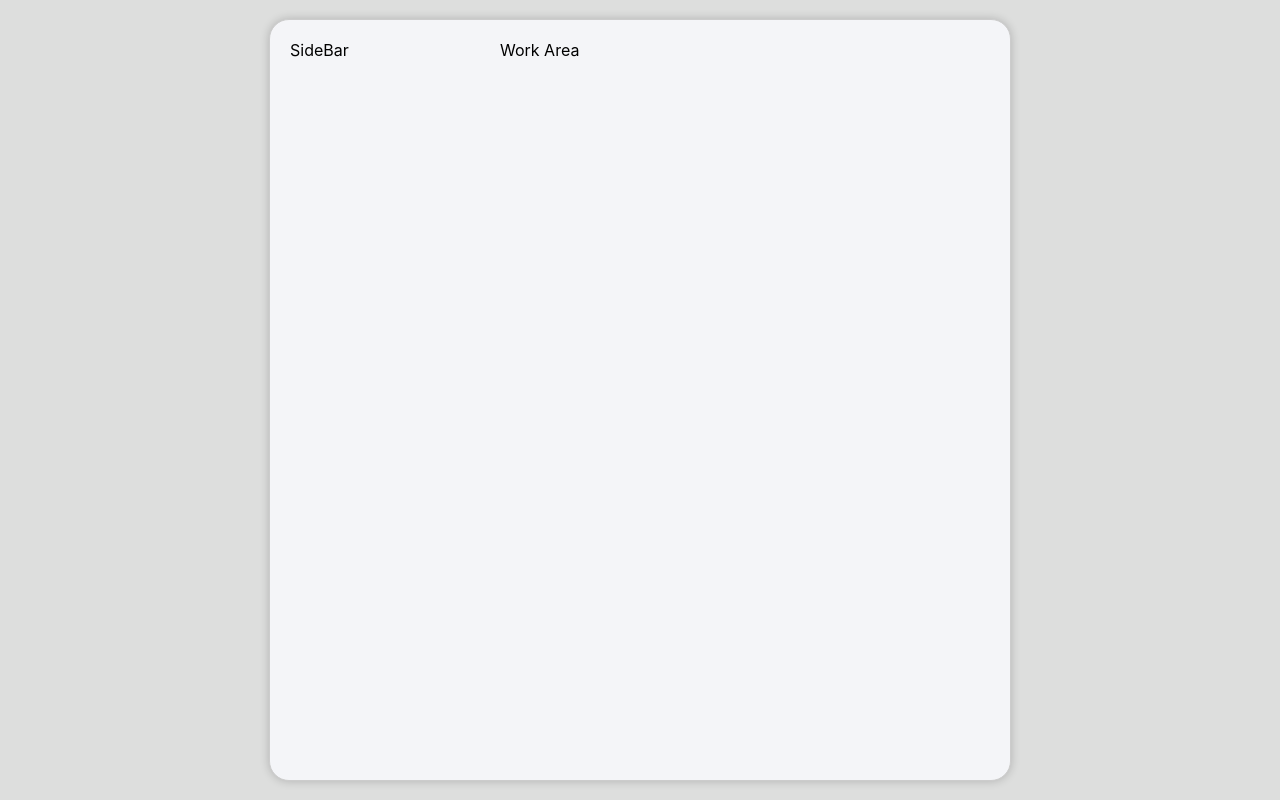
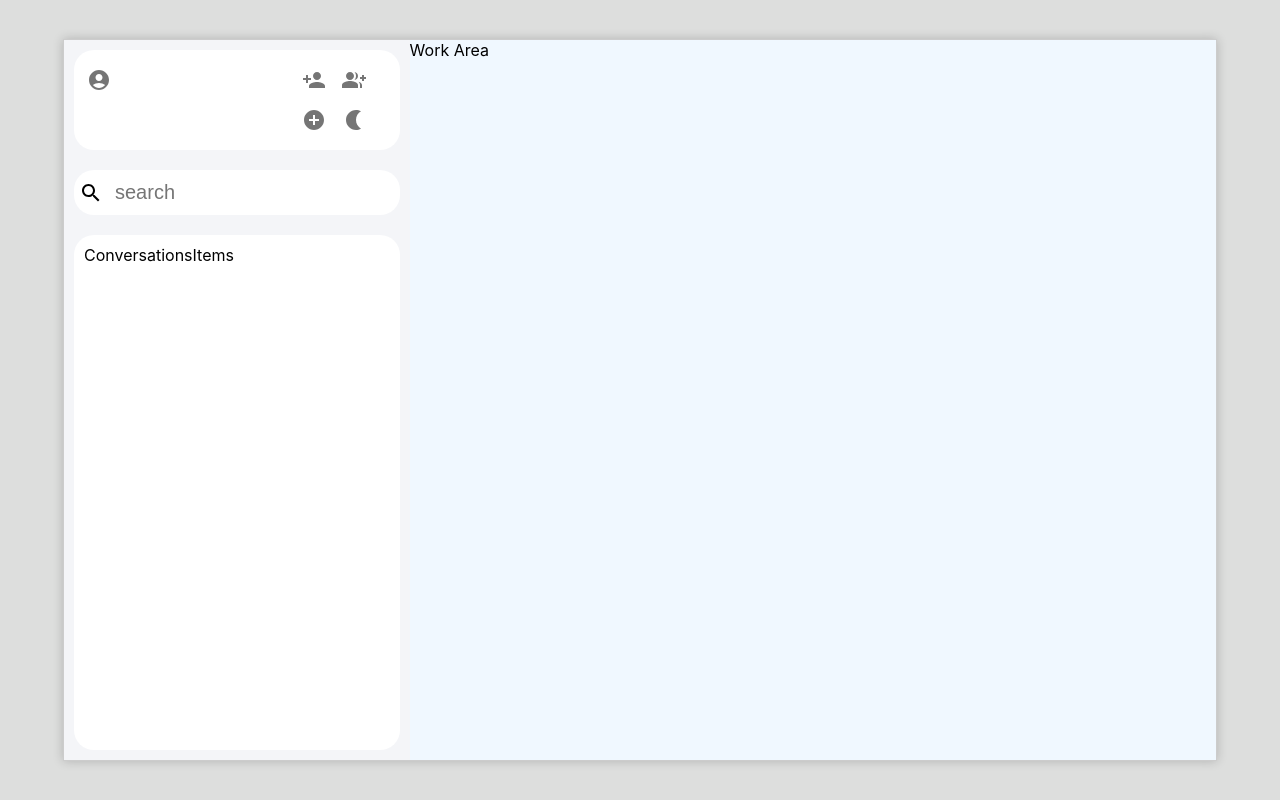
Before and after one commit to codewithgaurav-tech/Mern_chat_app, a React (Create React App) app in the folder chat-app/: page / in a window 1280 px wide. Built offline with nearby package versions, Linux system fonts and the light colour scheme; the HTML template or start-up script is replaced by a standard one.

Commit message:
sidebar ui done

```diff
--- a/chat-app/src/Components/Sidebar.js
+++ b/chat-app/src/Components/Sidebar.js
@@ -1,7 +1,47 @@
-import React from 'react'
-import "./myStyle.css"
+import React from "react";
+import "./myStyle.css";
+import AccountCircleIcon from "@mui/icons-material/AccountCircle";
+import PersonAddIcon from "@mui/icons-material/PersonAdd";
+import GroupAddIcon from "@mui/icons-material/GroupAdd";
+import AddCircleIcon from "@mui/icons-material/AddCircle";
+import NightlightIcon from "@mui/icons-material/Nightlight";
+import SearchIcon from '@mui/icons-material/Search';
+import { IconButton } from "@mui/material";
+import ConversationsItems from "./ConversationsItems";
 
 const Sidebar = () => {
-    return <div className="sidebar-conatiner"> SideBar </div>
-}
+  return (
+    <>
+      <div className="sidebar-conatiner">
+        <div className="sb-header">
+          <div className="profile">
+            <IconButton>
+              <AccountCircleIcon />
+            </IconButton>
+          </div>
+
+          <div>
+            <IconButton>
+              <PersonAddIcon />
+            </IconButton>
+            <IconButton>
+              <GroupAddIcon />
+            </IconButton>
+            <IconButton>
+              <AddCircleIcon />
+            </IconButton>
+            <IconButton>
+              <NightlightIcon />
+            </IconButton>
+          </div>
+        </div>
+        <div className="sb-search">
+          <SearchIcon />
+          <input placeholder="search" className="search-box"></input>
+        </div>
+        <div className="sb-conversations"><ConversationsItems /> </div>
+      </div>
+    </>
+  );
+};
 export default Sidebar;
--- a/chat-app/src/Components/myStyle.css
+++ b/chat-app/src/Components/myStyle.css
@@ -1,33 +1,52 @@
 .main-container {
     background-color: #f4f5f8;
-    /* height: 90vh;
-    width: 90vh;
-    border: 1px solid #ccc;
-    padding: 20px;
-    box-shadow: 0px 0px 10px rgba(0, 0, 0, 0.2);
-    max-width: 700px;
-     */
     height: 90vh;
     width: 90%;
-    max-width: 700px;
     border: 1px solid #ccc;
-    padding: 20px;
     box-shadow: 0px 0px 10px rgba(0, 0, 0, 0.2);
     display: flex;
-    border-radius: 20px;
-    /* flex-direction: column; */
-    /* Stack content vertically */
-    /* align-items: center; */
 }
 
 .sidebar-conatiner {
-    /* background-color: red; */
     flex: 0.3;
-    /* border: 5px solid red; */
+    display: flex;
+    flex-direction: column;
+
 }
 
 .workarea-conatiner {
-    /* background-color: aqua; */
-    /* border: 5px solid aqua; */
+    background-color: aliceblue;
     flex: 0.7;
 }
+.sb-header {
+    background-color: white;
+    border-radius: 20px;
+    padding: 10px 5px;
+    margin: 10px;
+    display: flex;
+    justify-content: space-around;
+}
+.profile {
+    margin-right: 175px;
+}
+.sb-search {
+    background-color: white;
+    border-radius: 20px;
+    padding: 10px 5px;
+    margin: 10px;
+    display: flex;
+    align-items: center;
+}
+.search-box {
+    outline-width: 0;
+    border: none;
+    margin-left: 10px;
+    font-size: 1.25rem;
+}
+.sb-conversations {
+    background-color: white;
+    border-radius: 20px;
+    padding: 10px 10px;
+    margin: 10px;
+    flex: 1;
+}
```
